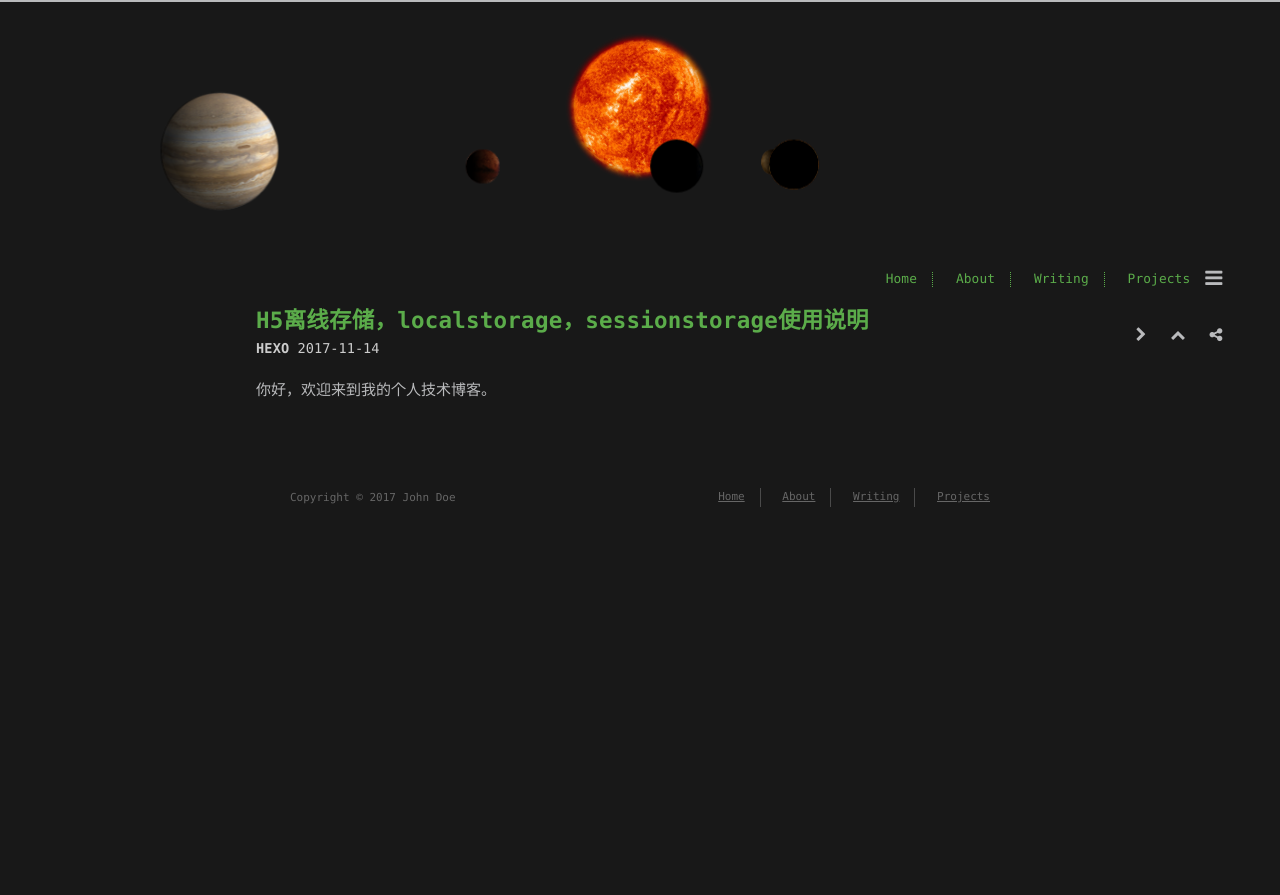
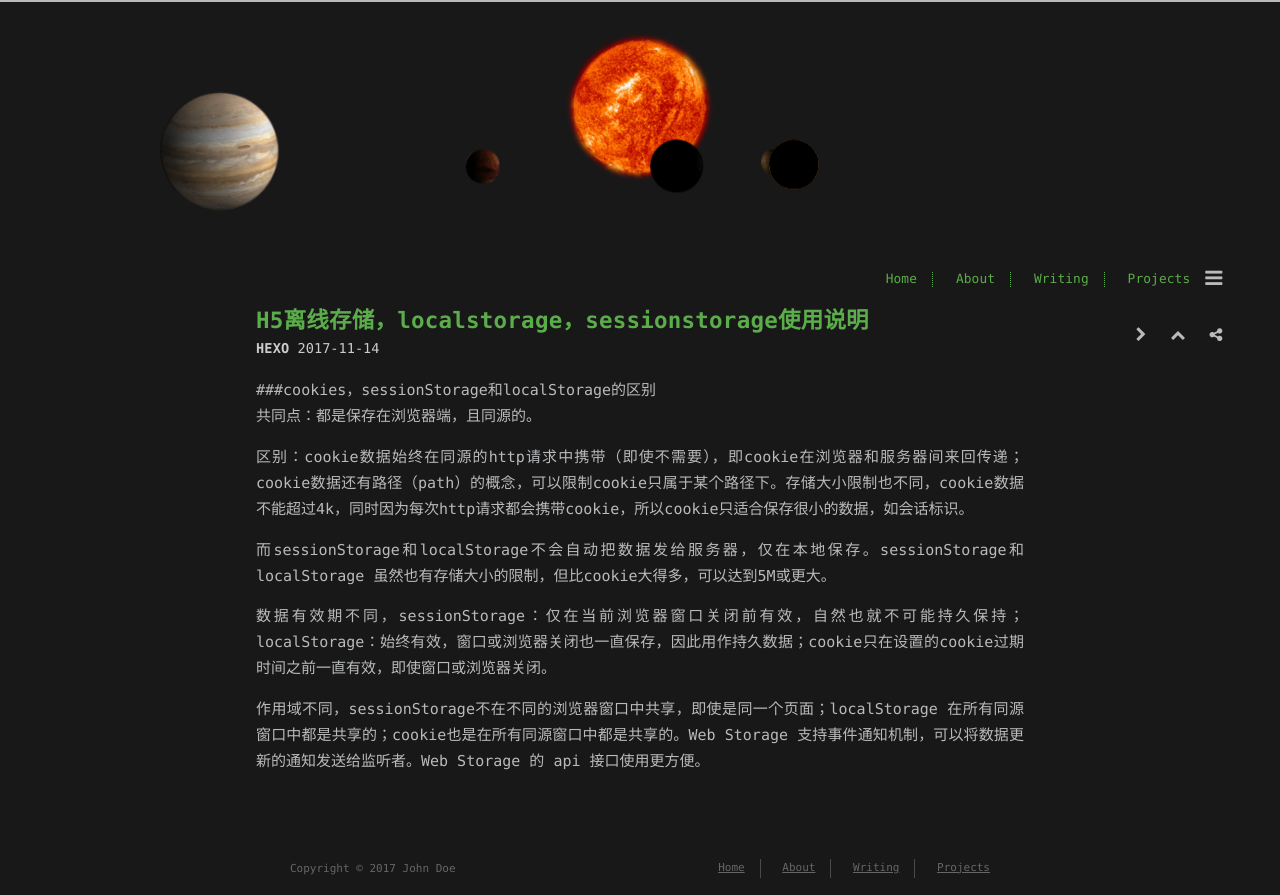
Before and after one commit to rubycountryside/rubycountryside.github.io, a plain HTML site: page 2017/11/14/first/index.html in a window 1280 px wide. Before the commit the page ends 800 px from the top, so only its background shows below. Drawn offline with Linux system fonts and the light colour scheme.

Commit message:
Site updated: 2017-11-14 20:42:30

```diff
--- a/2017/11/14/first/index.html
+++ b/2017/11/14/first/index.html
@@ -6,16 +6,16 @@
     <meta http-equiv="X-UA-Compatible" content="IE=edge">
     <meta name="HandheldFriendly" content="True">
     <meta name="viewport" content="width=device-width, initial-scale=1, maximum-scale=1" />
-    <meta name="description" content="你好，欢迎来到我的个人技术博客。">
+    <meta name="description" content="###cookies，sessionStorage和localStorage的区别共同点：都是保存在浏览器端，且同源的。 区别：cookie数据始终在同源的http请求中携带（即使不需要），即cookie在浏览器和服务器间来回传递；cookie数据还有路径（path）的概念，可以限制cookie只属于某个路径下。存储大小限制也不同，cookie数据不能超过4k，同时因为每次http请求都会携带co">
 <meta property="og:type" content="article">
 <meta property="og:title" content="H5离线存储，localstorage，sessionstorage使用说明">
 <meta property="og:url" content="http://yoursite.com/2017/11/14/first/index.html">
 <meta property="og:site_name" content="Hexo">
-<meta property="og:description" content="你好，欢迎来到我的个人技术博客。">
-<meta property="og:updated_time" content="2017-11-14T12:30:43.000Z">
+<meta property="og:description" content="###cookies，sessionStorage和localStorage的区别共同点：都是保存在浏览器端，且同源的。 区别：cookie数据始终在同源的http请求中携带（即使不需要），即cookie在浏览器和服务器间来回传递；cookie数据还有路径（path）的概念，可以限制cookie只属于某个路径下。存储大小限制也不同，cookie数据不能超过4k，同时因为每次http请求都会携带co">
+<meta property="og:updated_time" content="2017-11-14T12:41:07.000Z">
 <meta name="twitter:card" content="summary">
 <meta name="twitter:title" content="H5离线存储，localstorage，sessionstorage使用说明">
-<meta name="twitter:description" content="你好，欢迎来到我的个人技术博客。">
+<meta name="twitter:description" content="###cookies，sessionStorage和localStorage的区别共同点：都是保存在浏览器端，且同源的。 区别：cookie数据始终在同源的http请求中携带（即使不需要），即cookie在浏览器和服务器间来回传递；cookie数据还有路径（path）的概念，可以限制cookie只属于某个路径下。存储大小限制也不同，cookie数据不能超过4k，同时因为每次http请求都会携带co">
 
 
 
@@ -163,7 +163,11 @@
 
 
   <div class="content" itemprop="articleBody">
-    <p>你好，欢迎来到我的个人技术博客。</p>
+    <p>###cookies，sessionStorage和localStorage的区别<br>共同点：都是保存在浏览器端，且同源的。</p>
+<p>区别：cookie数据始终在同源的http请求中携带（即使不需要），即cookie在浏览器和服务器间来回传递；cookie数据还有路径（path）的概念，可以限制cookie只属于某个路径下。存储大小限制也不同，cookie数据不能超过4k，同时因为每次http请求都会携带cookie，所以cookie只适合保存很小的数据，如会话标识。</p>
+<p>而sessionStorage和localStorage不会自动把数据发给服务器，仅在本地保存。sessionStorage和localStorage 虽然也有存储大小的限制，但比cookie大得多，可以达到5M或更大。</p>
+<p>数据有效期不同，sessionStorage：仅在当前浏览器窗口关闭前有效，自然也就不可能持久保持；localStorage：始终有效，窗口或浏览器关闭也一直保存，因此用作持久数据；cookie只在设置的cookie过期时间之前一直有效，即使窗口或浏览器关闭。</p>
+<p>作用域不同，sessionStorage不在不同的浏览器窗口中共享，即使是同一个页面；localStorage 在所有同源窗口中都是共享的；cookie也是在所有同源窗口中都是共享的。Web Storage 支持事件通知机制，可以将数据更新的通知发送给监听者。Web Storage 的 api 接口使用更方便。</p>
 
   </div>
 </article>
```
